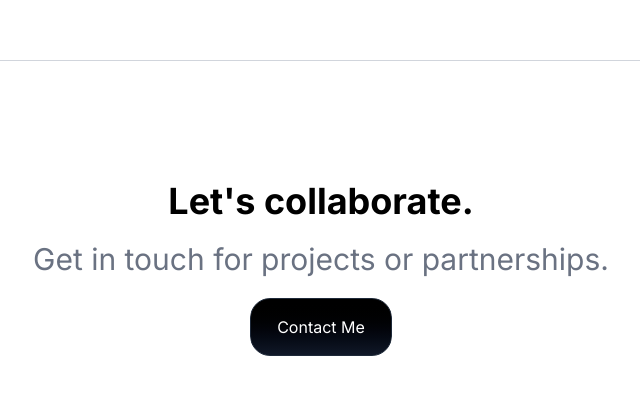
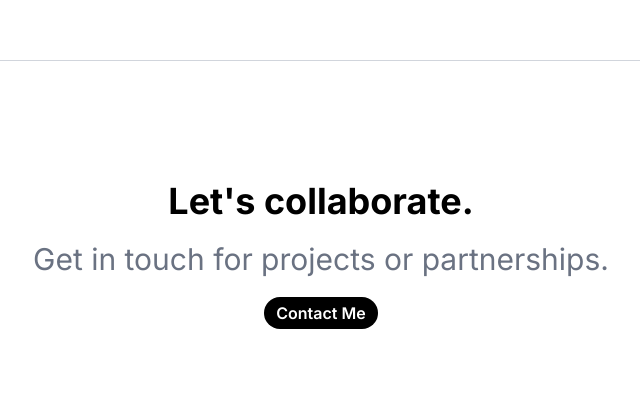
Before and after one commit to RenanOrtega/portfolio, a React (Vite) app: page / in a window 1280 px wide. Shown: the part 2479-2873 px from the top of the page, without its empty margins (319-959 px from the left). Built offline with nearby package versions, Linux system fonts and the light colour scheme.

Commit message:
refactor: remove animations.

```diff
--- a/package.json
+++ b/package.json
@@ -10,17 +10,21 @@
     "preview": "vite preview"
   },
   "dependencies": {
+    "@react-three/fiber": "^9.1.2",
     "@tailwindcss/vite": "^4.1.10",
     "animejs": "^4.0.2",
     "lucide-react": "^0.515.0",
+    "postprocessing": "^6.37.4",
     "react": "^19.1.0",
     "react-dom": "^19.1.0",
-    "tailwindcss": "^4.1.10"
+    "tailwindcss": "^4.1.10",
+    "three": "^0.167.1"
   },
   "devDependencies": {
     "@eslint/js": "^9.25.0",
     "@types/react": "^19.1.2",
     "@types/react-dom": "^19.1.2",
+    "@types/three": "^0.177.0",
     "@vitejs/plugin-react": "^4.4.1",
     "eslint": "^9.25.0",
     "eslint-plugin-react-hooks": "^5.2.0",
--- a/src/Animations/StarBorder/StarBorder.tsx
+++ /dev/null
@@ -1,74 +0,0 @@
-/*
-	Installed from https://reactbits.dev/ts/tailwind/
-*/
-
-import React from "react";
-
-type StarBorderProps<T extends React.ElementType> =
-  React.ComponentPropsWithoutRef<T> & {
-    as?: T;
-    className?: string;
-    children?: React.ReactNode;
-    color?: string;
-    speed?: React.CSSProperties["animationDuration"];
-  };
-
-const StarBorder = <T extends React.ElementType = "button">({
-  as,
-  className = "",
-  color = "white",
-  speed = "6s",
-  children,
-  ...rest
-}: StarBorderProps<T>) => {
-  const Component = as || "button";
-
-  return (
-    <Component
-      className={`relative inline-block py-[1px] overflow-hidden rounded-[20px] ${className}`}
-      {...rest}
-    >
-      <div
-        className="absolute w-[300%] h-[50%] opacity-70 bottom-[-11px] right-[-250%] rounded-full animate-star-movement-bottom z-0"
-        style={{
-          background: `radial-gradient(circle, ${color}, transparent 10%)`,
-          animationDuration: speed,
-        }}
-      ></div>
-      <div
-        className="absolute w-[300%] h-[50%] opacity-70 top-[-10px] left-[-250%] rounded-full animate-star-movement-top z-0"
-        style={{
-          background: `radial-gradient(circle, ${color}, transparent 10%)`,
-          animationDuration: speed,
-        }}
-      ></div>
-      <div className="relative z-1 bg-gradient-to-b from-black to-gray-900 border border-gray-800 text-white text-center text-[16px] py-[16px] px-[26px] rounded-[20px]">
-        {children}
-      </div>
-    </Component>
-  );
-};
-
-export default StarBorder;
-
-// tailwind.config.js
-// module.exports = {
-//   theme: {
-//     extend: {
-//       animation: {
-//         'star-movement-bottom': 'star-movement-bottom linear infinite alternate',
-//         'star-movement-top': 'star-movement-top linear infinite alternate',
-//       },
-//       keyframes: {
-//         'star-movement-bottom': {
-//           '0%': { transform: 'translate(0%, 0%)', opacity: '1' },
-//           '100%': { transform: 'translate(-100%, 0%)', opacity: '0' },
-//         },
-//         'star-movement-top': {
-//           '0%': { transform: 'translate(0%, 0%)', opacity: '1' },
-//           '100%': { transform: 'translate(100%, 0%)', opacity: '0' },
-//         },
-//       },
-//     },
-//   }
-// }
--- a/src/components/Collaborate.tsx
+++ b/src/components/Collaborate.tsx
@@ -1,5 +1,3 @@
-import StarBorder from "../Animations/StarBorder/StarBorder";
-
 const Collaborate = () => {
     return (
         <div className="flex flex-col justify-center gap-5 items-center py-30">
@@ -7,15 +5,10 @@ const Collaborate = () => {
             <p className="text-gray-500 text-3xl text-center">
                 Get in touch for projects or partnerships.
             </p>
-            <StarBorder
-                as="button"
-                className="custom-class"
-                color="cyan"
-                speed="5s"
-            >
-                Contact Me
-            </StarBorder>
-            <div className="font-semibold transition text-white rounded-2xl">
+            <div className="bg-black hover:bg-neutral-800 font-semibold transition text-white rounded-2xl">
+                <button className="px-3 py-1 cursor-pointer">
+                    Contact Me
+                </button>
             </div>
         </div>
     );
--- a/src/components/Hero.tsx
+++ b/src/components/Hero.tsx
@@ -1,3 +1,4 @@
+
 const Hero = () => {
     return (
         <div className="flex flex-col items-center justify-center flex-1 text-center px-4">
--- a/src/index.css
+++ b/src/index.css
@@ -49,3 +49,69 @@ h6 {
 #__next {
   isolation: isolate;
 }
+
+.star-border-container {
+  display: inline-block;
+  padding: 1px 0;
+  position: relative;
+  border-radius: 20px;
+  overflow: hidden;
+}
+
+.border-gradient-bottom {
+  position: absolute;
+  width: 300%;
+  height: 50%;
+  opacity: 0.7;
+  bottom: -11px;
+  right: -250%;
+  border-radius: 50%;
+  animation: star-movement-bottom linear infinite alternate;
+  z-index: 0;
+}
+
+.border-gradient-top {
+  position: absolute;
+  opacity: 0.7;
+  width: 300%;
+  height: 50%;
+  top: -10px;
+  left: -250%;
+  border-radius: 50%;
+  animation: star-movement-top linear infinite alternate;
+  z-index: 0;
+}
+
+.inner-content {
+  position: relative;
+  border: 1px solid #222;
+  background: #000;
+  color: white;
+  font-size: 16px;
+  text-align: center;
+  padding: 16px 26px;
+  border-radius: 20px;
+  z-index: 1;
+}
+
+@keyframes star-movement-bottom {
+  0% {
+    transform: translate(0%, 0%);
+    opacity: 1;
+  }
+  100% {
+    transform: translate(-100%, 0%);
+    opacity: 0;
+  }
+}
+
+@keyframes star-movement-top {
+  0% {
+    transform: translate(0%, 0%);
+    opacity: 1;
+  }
+  100% {
+    transform: translate(100%, 0%);
+    opacity: 0;
+  }
+}
--- a/tailwind.config.js
+++ /dev/null
@@ -1,26 +0,0 @@
-/** @type {import('tailwindcss').Config} */
-export default {
-    content: [
-      './index.html',
-      './src/**/*.{js,ts,jsx,tsx}',
-    ],
-    theme: {
-      extend: {
-        animation: {
-          'star-movement-bottom': 'star-movement-bottom 3s linear infinite alternate',
-          'star-movement-top': 'star-movement-top 3s linear infinite alternate',
-        },
-        keyframes: {
-          'star-movement-bottom': {
-            '0%': { transform: 'translate(0%, 0%)', opacity: '1' },
-            '100%': { transform: 'translate(-100%, 0%)', opacity: '0' },
-          },
-          'star-movement-top': {
-            '0%': { transform: 'translate(0%, 0%)', opacity: '1' },
-            '100%': { transform: 'translate(100%, 0%)', opacity: '0' },
-          },
-        },
-      },
-    },
-    plugins: [],
-  }
```
Also changed, not shown: 1 other file (tests, documents, lock files or other folders). Lines whose indentation alone changed are shown as unchanged.
